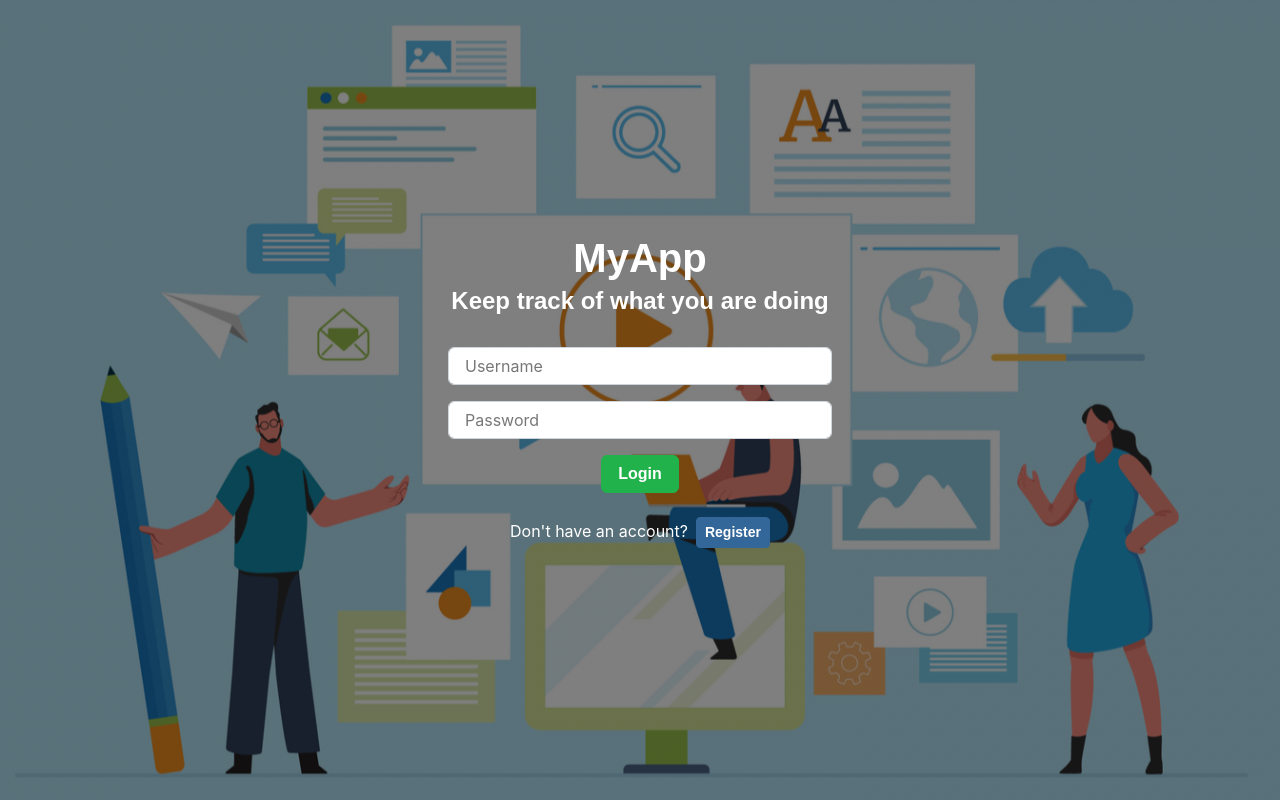
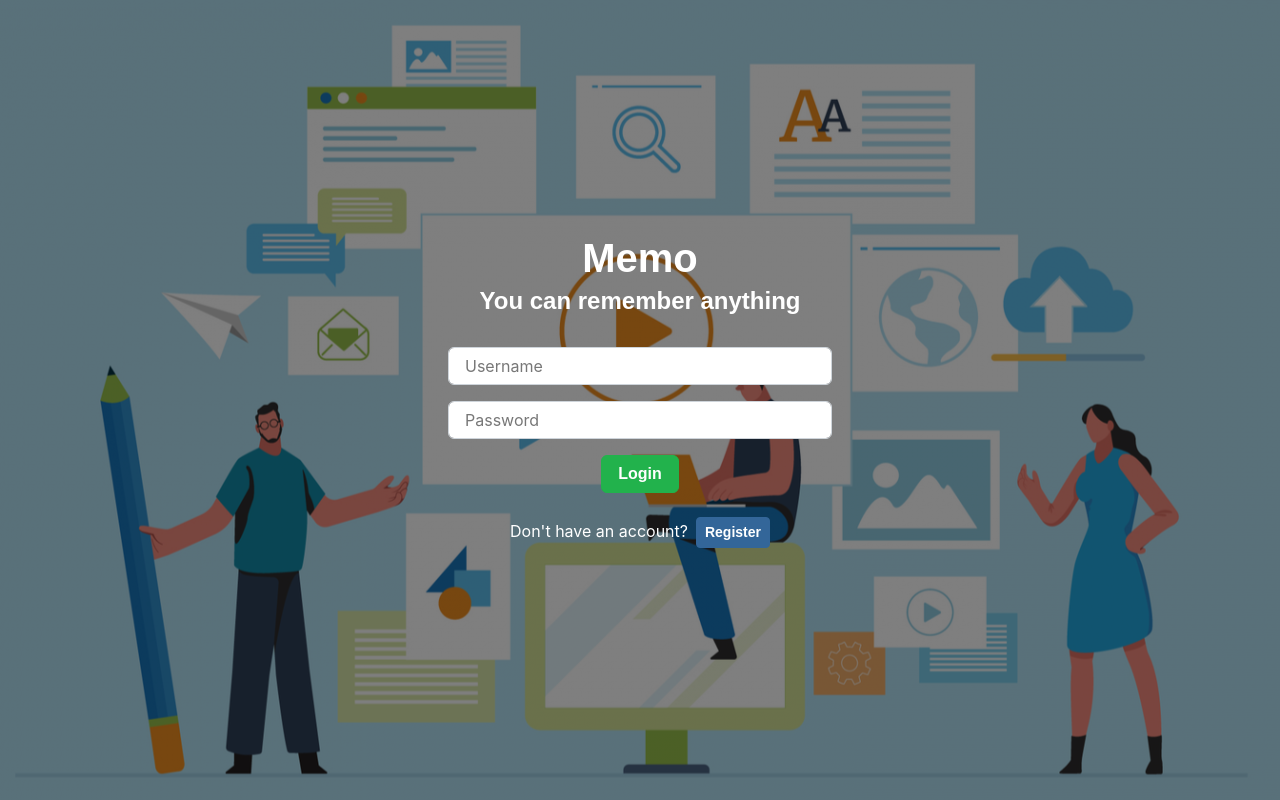
Before and after one commit to gnourt2112000/mern-web, a React (Create React App) app in the folder client/: page /login in a window 1280 px wide. Built offline with nearby package versions, Linux system fonts and the light colour scheme; no server answers; a web font is replaced by a local one.

Commit message:
Update Auth.js

```diff
--- a/client/src/view/Auth.js
+++ b/client/src/view/Auth.js
@@ -29,8 +29,8 @@ const Auth = ({authRoute}) => {
         <div className="landing">
             <div className="dark-overlay">
                 <div className="landing-inner">
-                    <h1>MyApp</h1>
-                    <h4>Keep track of what you are doing</h4>
+                    <h1>Memo</h1>
+                    <h4>You can remember anything</h4>
                     {body}
                 </div>
             </div>
```
